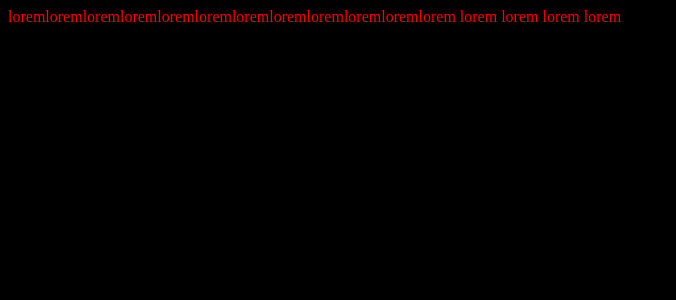
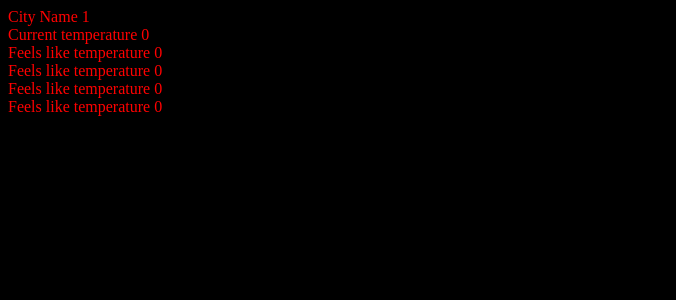
Before and after one commit to RusakevichMaksim/codica, a React (Create React App) app: page /City/1 in a window 1280 px wide. Shown: the top 300 px of the page, without its empty margins (0-676 px from the left). Built offline with nearby package versions, Linux system fonts and the light colour scheme.

Commit message:
deatail page

```diff
--- a/src/component/detail/detail.tsx
+++ b/src/component/detail/detail.tsx
@@ -4,6 +4,7 @@ import { withRouter, RouteComponentProps } from "react-router";
 import { compose } from "redux";
 import { AppStateType } from "../../redux/store";
 import {
+  CityData,
   getWeatherThunkCreator,
   setCityNameAC,
 } from "../../redux/weatherReducer";
@@ -14,8 +15,6 @@ const mapDispatchToProps = {
 };
 const mapStateToProps = (state: AppStateType) => {
   return {
-    id: state.weatherReducer.id,
-    name: state.weatherReducer.citySelected,
     cityGroup: state.weatherReducer.cityGroup,
   };
 };
@@ -34,13 +33,34 @@ type PropsType = MapStateToProps &
   RouteComponentProps<TParams>;
 
 const Detail: React.FC<PropsType> = (props) => {
+  let cityName = props.match.params.CityName;
+  let currentData: CityData = {
+    id: 0,
+    lat: 0,
+    lon: 0,
+    name: "",
+    temp: 0,
+    feels_like: 0,
+    humidity: 0,
+    temp_max: 0,
+    temp_min: 0,
+  };
+  props.cityGroup.map((event: any) => {
+    if (event.name === cityName) {
+      currentData = event;
+    }
+  });
   useEffect(() => {
-    // console.log(props);
+    console.log(props);
   });
   return (
     <div style={{ color: "red" }}>
-      loremloremloremloremloremloremloremloremloremloremloremlorem lorem lorem
-      lorem lorem
+      <div>City Name {cityName}</div>
+      <div>Current temperature {currentData.temp}</div>
+      <div>Feels like temperature {currentData.feels_like}</div>
+      <div>Feels like temperature {currentData.humidity}</div>
+      <div>Feels like temperature {currentData.temp_max}</div>
+      <div>Feels like temperature {currentData.temp_min}</div>
     </div>
   );
 };
--- a/src/redux/weatherReducer.tsx
+++ b/src/redux/weatherReducer.tsx
@@ -11,6 +11,10 @@ export type CityData = {
   lon: number;
   name: string;
   temp: number;
+  feels_like: number;
+  humidity: number;
+  temp_max: number;
+  temp_min: number;
 };
 
 export type InitialState = {
@@ -33,13 +37,16 @@ let initialState: InitialState = {
       lon: 30.5167,
       name: "Kyiv",
       temp: 19.55,
+      feels_like: 19,
+      humidity: 60,
+      temp_max: 20,
+      temp_min: 15,
     },
   ],
 };
 
 const doubleNameReject = (city: string, array: Array<string>) => {
   for (let i = 0; i < array.length; i++) {
-    // console.log(array[i], city);
     if (array[i] === city.toLowerCase()) {
       return true;
     }
@@ -137,6 +144,10 @@ export const getWeatherThunkCreator = (
           lat: data.coord.lat,
           name: data.name,
           temp: data.main.temp,
+          feels_like: data.main.feels_like,
+          humidity: data.main.humidity,
+          temp_max: data.main.temp_max,
+          temp_min: data.main.temp_min,
         })
       );
     } catch {
@@ -148,9 +159,7 @@ export const getWeatherThunkCreator = (
 export const updateWeatherThunkCreator = (
   name: string
 ): ThunkAction<Promise<void>, AppStateType, unknown, ActionTypes> => {
-  // console.log("aaaaa");
   return async (dispatch, getState) => {
-    // console.log("1111");
     try {
       let data = await weatherAPI.getCity(name);
       dispatch(
@@ -160,6 +169,10 @@ export const updateWeatherThunkCreator = (
           lat: data.coord.lat,
           name: data.name,
           temp: data.main.temp,
+          feels_like: data.main.feels_like,
+          humidity: data.main.humidity,
+          temp_max: data.main.temp_max,
+          temp_min: data.main.temp_min,
         })
       );
     } catch {
```
